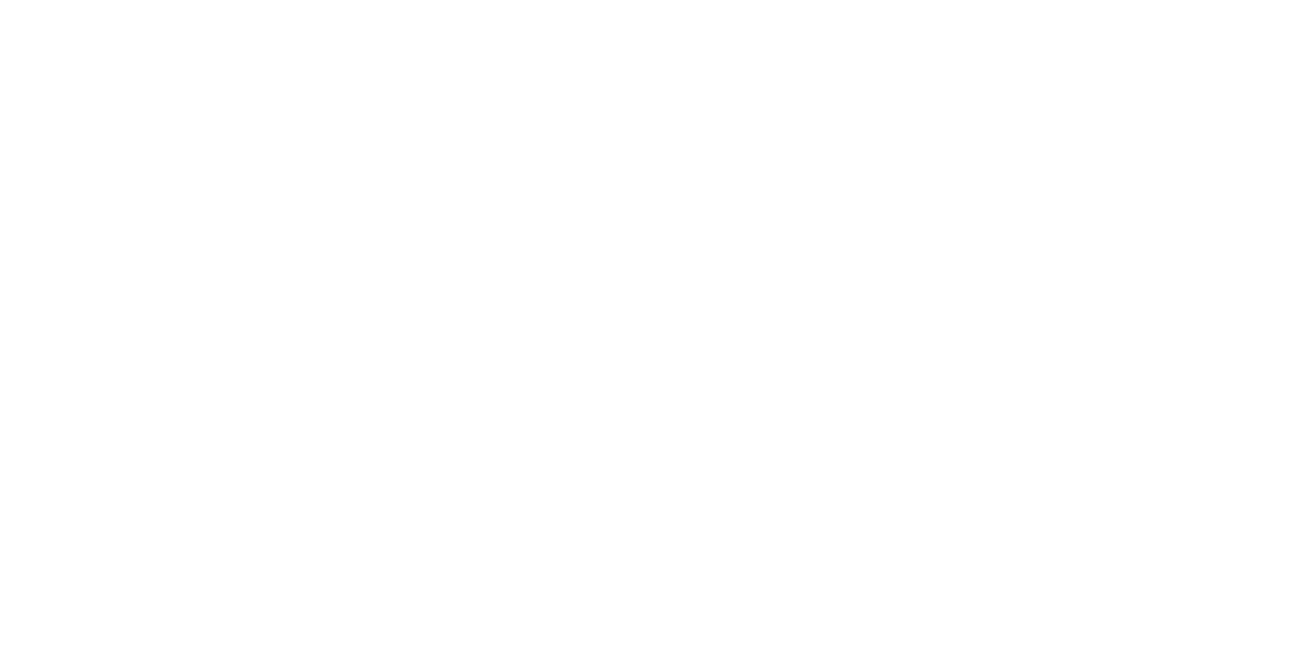
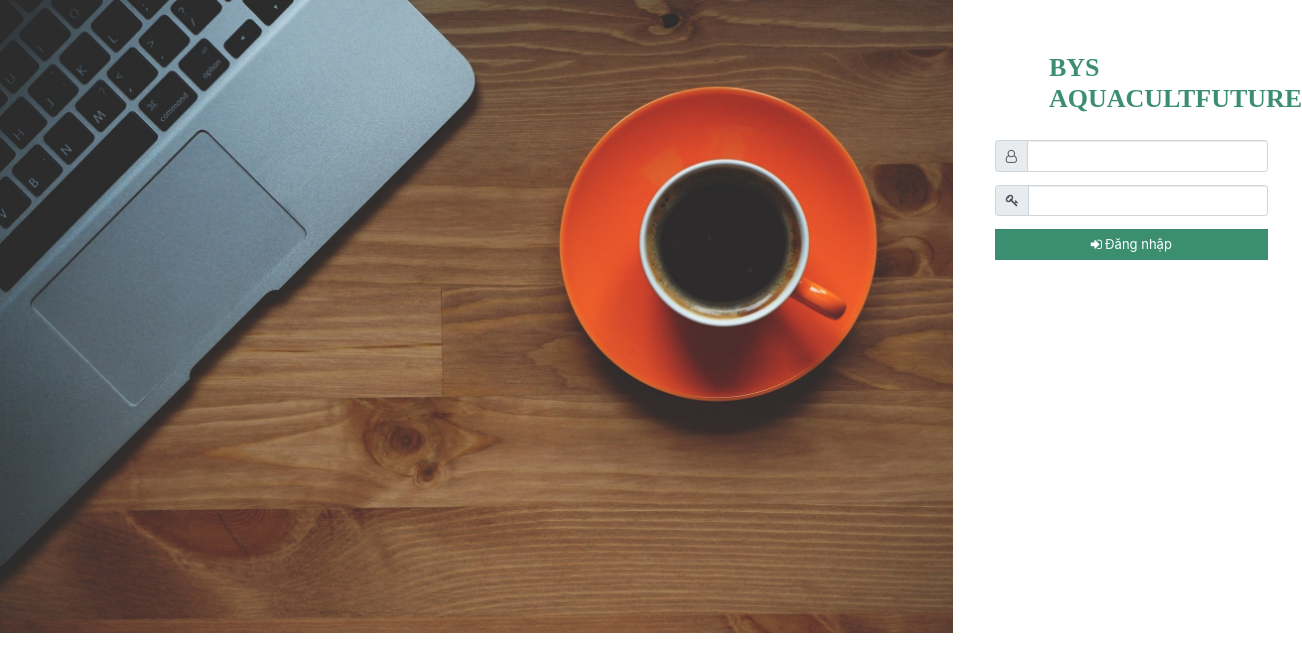
Before and after one commit to tuannguyenduc1998/project1, an Angular app: page /login-form in a window 1280 px wide. Before the commit this address led to /. Shown: the top 672 px of the page, 1302 px wide, since content can reach past the window. Built offline with nearby package versions, Linux system fonts and the light colour scheme.

Commit message:
create login-form

```diff
--- a/src/app/app.module.ts
+++ b/src/app/app.module.ts
@@ -6,10 +6,12 @@ import { AppComponent } from './app.component';
 import { NgbModule } from '@ng-bootstrap/ng-bootstrap';
 import { MyserviceService } from './service/myservice.service';
 import { ReactiveFormsModule } from '@angular/forms';
+import { LoginFormComponent } from './login-form/login-form.component';
 
 @NgModule({
   declarations: [
     AppComponent,
+    LoginFormComponent
   ],
   imports: [
     BrowserModule,
--- a/src/app/employee/form-employee/form-employee.component.html
+++ b/src/app/employee/form-employee/form-employee.component.html
@@ -32,10 +32,10 @@
                 <span class="input-group-text"> <i class="fa fa-user"></i> </span>
               </div>
               <input class="form-control color-input" type="text" id="text-input" formControlName="name"
-                [class.is-invalid]="employeeFormGroup.get('name').invalid && isSubmit" required>
+                [class.is-invalid]="employeeFormGroup.get('name').errors && isSubmit" required>
             </div>
             <!-- <p *ngIf="employeeFormGroup.get('name').invalid && isSubmit" class="warning text-danger">Tên nhân viên là bắt buộc</p> -->
-            <p class="warning text-danger">{{formErrors?.name}}</p>
+            <p *ngIf="employeeFormGroup.get('name').invalid" class="warning text-danger">{{formErrors?.name}}</p>
           </div>
         </div>
         <div class="col-md-6 group2 pl-5">
@@ -50,7 +50,7 @@
                 email pattern>
             </div>
             <!-- <p *ngIf="employeeFormGroup.get('email')?.errors && employeeFormGroup.get('email').errors?.email && isSubmit" class="warning text-danger">Email sai định dạng</p> -->
-            <p class="warning text-danger">{{formErrors?.email}}</p>
+            <p *ngIf="employeeFormGroup.get('email')?.errors" class="warning text-danger">{{formErrors?.email}}</p>
           </div>
           <div class="form-group row">
             <label for="text-input" class="col-md-12 col-form-label label-generate">Dân tộc:</label>
@@ -167,16 +167,18 @@
               <ng-container *ngFor="let item of controls; let i = index">
                   <ng-container class="tree-item" [formGroup]="employeeFormGroup.get(prefix + i)">
                     <tr>
-                      <td class="tht">{{item.value.id}}</td>
+                      <td>
+                      <input class="tht" type="text" formControlName="id">
+                    </td>
                       <td>
                         <input type="text" formControlName="nameWork">
                       </td>
                       <td>
                         <input type="text" formControlName="descriptionWork">
                       </td>
-                      <td><i class="fa fa-plus-square icon" aria-hidden="true" ></i>
-                        <i class="fa fa-plus-circle icon" aria-hidden="true"></i>
-                        <i class="fa fa-trash icon icon-delete" aria-hidden="true"></i>
+                      <td><i class="fa fa-plus-square icon" aria-hidden="true" (click)="addWorkParent(controls)"></i>
+                        <i class="fa fa-plus-circle icon" aria-hidden="true" (click)="addWorkChild(item)"></i>
+                        <i class="fa fa-trash icon icon-delete" aria-hidden="true" (click)="delete(i,controls)"></i>
                       </td>
                     </tr>
                   </ng-container>
--- a/src/app/employee/form-employee/form-employee.component.ts
+++ b/src/app/employee/form-employee/form-employee.component.ts
@@ -58,18 +58,26 @@ export class FormEmployeeComponent implements OnInit {
 
   createWork(workItem: WorkItem): FormGroup {
     return this.formBuilder.group({
-      id: workItem.item.id,
-      nameWork: workItem.item.nameWork,
-      descriptionWork: workItem.item.descriptionWork,
+      id: workItem.item && workItem.item.id,
+      nameWork: workItem.item && workItem.item.nameWork,
+      descriptionWork: workItem.item && workItem.item.descriptionWork,
       workChild: this.formBuilder.array(
-        workItem.child.map(el => this.createWork(el))
+        (workItem.child || []).map(el => this.createWork(el))
       )
     });
   }
 
-  // addWork(): void {
-  //   ( this.employeeFormGroup.get('works') as FormArray ).push(this.createWork());
-  // }
+  addWorkChild(item: FormGroup): void {
+    this.formArrayChild(item).push( this.createWork(new WorkItem()));
+  }
+
+  addWorkParent(controls: FormArray): void{
+    controls.push(this.createWork(new WorkItem()));
+  }
+
+  delete(index: number, controls: any): void {
+    controls.splice(index, 1);
+  }
 
   createForm(): void {
     this.employeeFormGroup = this.formBuilder.group({
@@ -106,6 +114,7 @@ export class FormEmployeeComponent implements OnInit {
       reader.readAsDataURL(event.target.files[0]);
       reader.onload = (eventEl: any) => {
         this.model.avatar = eventEl.target.result;
+        this.employeeFormGroup.get('avatar').patchValue(this.model.avatar);
       };
     }
   }
--- /dev/null
+++ b/src/app/login-form/login-form.component.html
@@ -0,0 +1,40 @@
+<form [formGroup]="userForm" (ngSubmit)="onSubmit()">
+  <div class="row d-flex justify-content-end">
+    <div class="col-md-9">
+      <img src="./assets/bg-login.jpg" alt="">
+    </div>
+    <div class="col-md-3">
+      <div class="row">
+        <div class="form-container">
+          <h1>BYS AQUACULTFUTURE</h1>
+          <div class="form-group row">
+            <div class="col-md-12 input-group">
+              <div class="input-group-prepend">
+                <span class="input-group-text"> <i class="fa fa-user-o" aria-hidden="true"></i></span>
+              </div>
+              <input class="form-control" type="text" formControlName="username"
+                [class.is-invalid]="formErrors?.username">
+            </div>
+            <p class="warning text-danger">{{formErrors?.username}}</p>
+          </div>
+          <div class="form-group row">
+            <div class="col-md-12 input-group">
+              <div class="input-group-prepend">
+                <span class="input-group-text"> <i class="fa fa-key" aria-hidden="true"></i></span>
+              </div>
+              <input class="form-control" type="password" formControlName="password"
+                [class.is-invalid]="formErrors?.password">
+            </div>
+            <p class="warning text-danger">{{formErrors?.password}}</p>
+          </div>
+          <div class="form-group row">
+            <div class="col-md-12 input-group">
+              <button class="form-control color-btn font" type="submit"><i class="fa fa-sign-in mr-1"
+                  aria-hidden="true"></i>Đăng nhập</button>
+            </div>
+          </div>
+        </div>
+      </div>
+    </div>
+  </div>
+</form>
--- /dev/null
+++ b/src/app/login-form/login-form.component.scss
@@ -0,0 +1,30 @@
+
+img{
+  width: 100%;
+  height: 100%;
+}
+.form-container {
+    display:block;
+    width:90%;
+    padding:2em;
+    margin: 2em auto;
+    background:#fff;
+}
+h1 {
+    color:  rgb(59, 143, 112);
+    margin-left: 3rem;
+    margin-bottom: 2rem;
+    font-weight:bold;
+    font-family:'Muli';
+    font-size: 2em;
+}
+
+button:focus{
+  outline:none;
+}
+
+.color-btn{
+  background-color: rgb(59, 143, 112);
+  color: white;
+  border: none;
+}
--- /dev/null
+++ b/src/app/login-form/login-form.component.ts
@@ -0,0 +1,79 @@
+import { Component, Input, OnInit } from '@angular/core';
+import { FormBuilder, FormGroup, Validators } from '@angular/forms';
+import { Router } from '@angular/router';
+import { UserLogin } from '../model/data';
+import { MyserviceService } from '../service/myservice.service';
+
+@Component({
+  selector: 'app-login-form',
+  templateUrl: './login-form.component.html',
+  styleUrls: ['./login-form.component.scss']
+})
+export class LoginFormComponent implements OnInit {
+
+    userForm: FormGroup;
+    isSubmit: boolean;
+    @Input() userLogin: UserLogin = new UserLogin();
+    invalidMessages: string[] = [];
+    formErrors = {
+    username: '',
+    password: ''
+    };
+  validationMessages = {
+    required: 'Trường này là bắt buộc nhập',
+    minLenght: 'Mật khẩu phải ít nhất 8 kí tự',
+  };
+
+
+    constructor(private formBuilder: FormBuilder, private myserviceService: MyserviceService, private router: Router) {
+
+  }
+
+  createForm(): void {
+    this.userForm = this.formBuilder.group({
+      username: [this.userLogin.username, Validators.required],
+      password: [this.userLogin.password, [Validators.required, Validators.minLength(8)]],
+    });
+  }
+  ngOnInit(): void {
+    this.createForm();
+  }
+
+  onSubmit(): void{
+    this.isSubmit = true;
+    if (this.validateForm()) {
+      this.router.navigateByUrl(`/employee/list`);
+    }
+  }
+
+  validateForm(): boolean {
+    this.invalidMessages = this.getInvalidMessages(
+      this.userForm,
+      this.formErrors
+    );
+    return this.invalidMessages.length === 0;
+  }
+
+  getInvalidMessages(
+    form: FormGroup,
+    formErrors: object): string[] {
+    if (!form) { return; }
+    const errorMessages = [];
+    for (let field in formErrors) {
+      formErrors[field] = '';
+      const control = form.get(field);
+      if (control && !control.valid) {
+        for (const key in control.errors) {
+          formErrors[field] += this.validationMessages[key] + '';
+          break;
+        }
+      }
+    }
+    for (const key in formErrors) {
+      if (formErrors.hasOwnProperty(key) && formErrors[key].length > 0) {
+        errorMessages.push(formErrors[key]);
+      }
+    }
+    return errorMessages;
+  }
+}
--- a/src/app/model/data.ts
+++ b/src/app/model/data.ts
@@ -32,3 +32,8 @@ export class EmployeeWorks {
   public nameWork: string;
   public descriptionWork: string;
 }
+
+export class UserLogin{
+  public username: string;
+  public password: string;
+}
--- a/src/app/service/myservice.service.ts
+++ b/src/app/service/myservice.service.ts
@@ -1,6 +1,6 @@
 import { Injectable } from '@angular/core';
 import { Router } from '@angular/router';
-import { Employees, EmployeeWorks } from '../model/data';
+import { Employees, EmployeeWorks, UserLogin } from '../model/data';
 // Injectable dùng để trích xuất dữ liệu ra
 @Injectable({
   providedIn: 'root'
@@ -21,14 +21,14 @@ export class MyserviceService {
       works: [
         {
           item: {
-            id: '1',
+            id: 'I',
             nameWork: 'Công việc I',
             descriptionWork: '',
           },
           child: [
             {
               item: {
-                id: '2',
+                id: 'I.1',
                 nameWork: 'Công việc I.1',
                 descriptionWork: '',
               },
@@ -36,7 +36,7 @@ export class MyserviceService {
             },
             {
               item: {
-                id: '3',
+                id: 'I.2',
                 nameWork: 'Công việc I.2',
                 descriptionWork: '',
               },
@@ -65,6 +65,13 @@ export class MyserviceService {
       id: 1,
       nameWork: 'Quản lý',
       descriptionWork: 'Quản lý những nhân viên cấp dưới',
+    }
+  ];
+
+  userLogin: UserLogin[] = [
+    {
+      username: 'tuannguyen1998',
+      password: 'khongcopass',
     }
   ];
   // Subject: khi vào nó sẽ không biết gì cả BehaviorSubject: thì ngược lại
```
Also changed, not shown: src/app/app-routing.module.ts (+7 -2 lines), src/app/login-form/login-form-routing.module.ts (added, +14 -0 lines), src/app/login-form/login-form.module.ts (added, +13 -0 lines), src/assets/bg-login.jpg (added), 1 other file (tests, documents, lock files or other folders).
